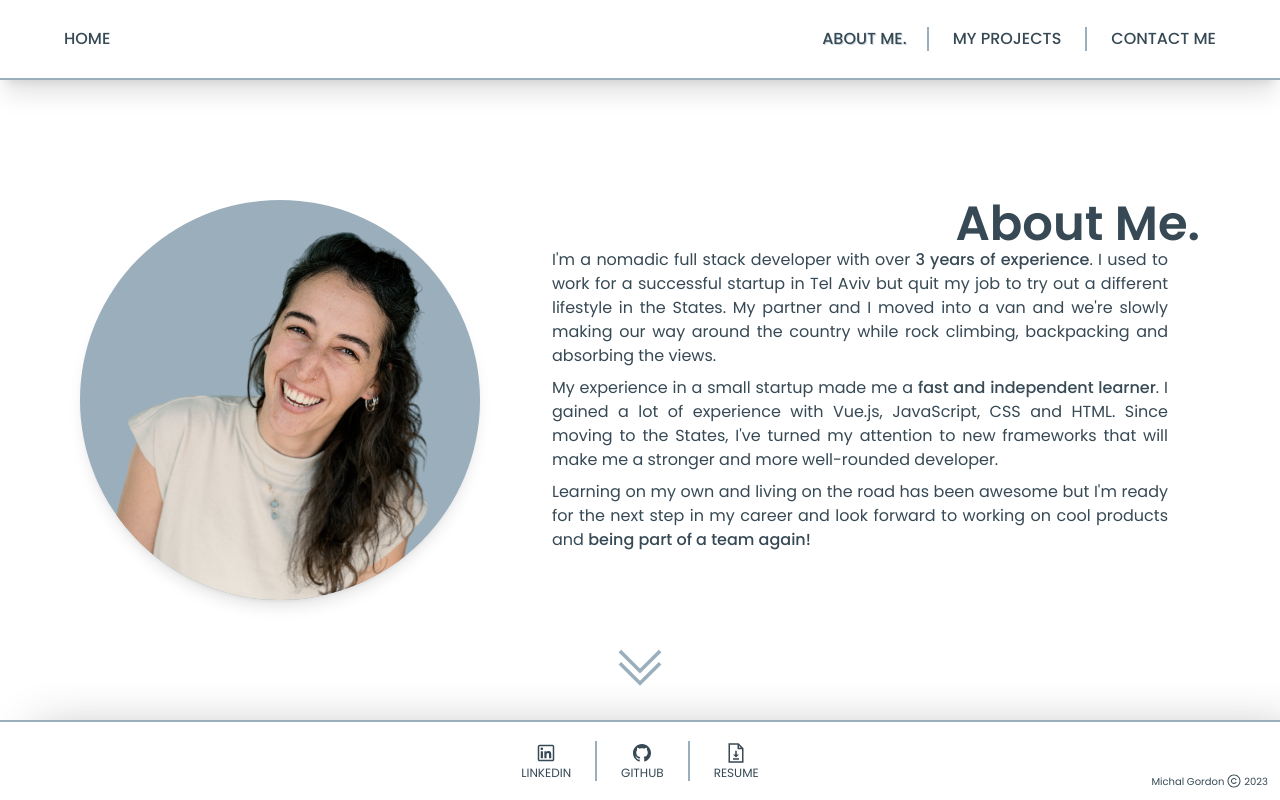
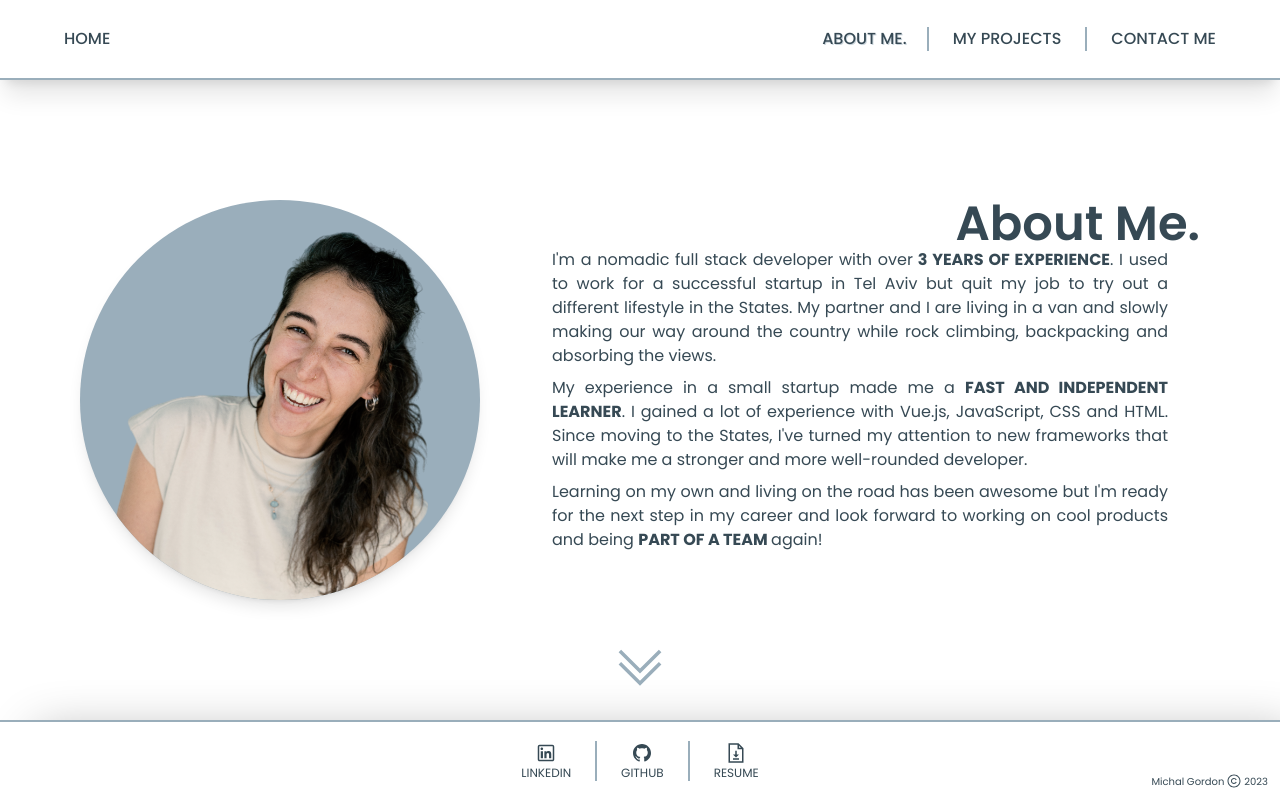
Before and after one commit to Michalgordon/mikeys-portfolio, a React (Vite) app: page /about in a window 1280 px wide. Built offline with nearby package versions, Linux system fonts and the light colour scheme.

Commit message:
updated copy

```diff
--- a/src/constants.js
+++ b/src/constants.js
@@ -1,19 +1,19 @@
 export const SKILLS = [
-    { title: "Vue", iconName: "vuejs", info: 'my comfort zone!' },
-    { title: "React", iconName: "react", info: "Cant wait to dive deeper!" },
-    { title: "HTML", iconName: "html5" ,info: 'A major building block' },
-    { title: "CSS", iconName: "css3-alt" , info: 'Love making things look beautiful'},
-    { title: "JavaScript", iconName: "js-square", info: "I mean...what can i say?" },
-    { title: "Node", iconName: "node-js" , info: "For backend & frontend services" },
+    { title: "Vue", iconName: "vuejs", info: "my comfort zone!" },
+    { title: "React", iconName: "react", info: "Can't wait to dive deeper!" },
+    { title: "HTML", iconName: "html5" ,info: "A major building block" },
+    { title: "CSS", iconName: "css3-alt" , info: "I love making things look beautiful"},
+    { title: "JavaScript", iconName: "js-square", info: "I mean... what can I say?" },
+    { title: "Node", iconName: "node-js" , info: "Backend and frontend services" },
     { title: "REST api", iconName: "cog-solid", info: "implemented and consumed" },
-    { title: "Python", iconName: "python", info: 'For backend, automation, and many school projects' },
+    { title: "Python", iconName: "python", info: "Backend, automation, and many school projects" },
     { title: "AWS", iconName: "aws", info: "DynamoDB, S3, EC2 and AWS Lambda" },
     { title: "Jest", iconName: "jest-js", info: "Investing in testing" },
-    { title: "GitHub", iconName: "github", info: "as a part of a team & individually" },
-    { title: "Figma", iconName: "figma", info: 'where UI components are born' },
-    { title: "Jira", iconName: "jira", info: 'As a part of an agile team that moves FAST' },
-    { title: "Tailwind", iconName: "tailwindcss", info: 'Lets go Utility classes!' },
-    { title: "Framer Motion", iconName: "framer-logo", info: "Check out my websites page transitions!" },
+    { title: "GitHub", iconName: "github", info: "as part of a team and for my own projects" },
+    { title: "Figma", iconName: "figma", info: "where UI components are born" },
+    { title: "Jira", iconName: "jira", info: "for an agile team that moves FAST" },
+    { title: "Tailwind", iconName: "tailwindcss", info: "Let's go Utility classes!" },
+    { title: "Framer Motion", iconName: "framer-logo", info: "Check out my website's page transitions!" },
     { title: "Make", iconName: "framer-logo", info: "Automated complex workflows" },
   ];
   export const SOFT_SKILLS =[
@@ -34,19 +34,11 @@ export const SKILLS = [
 
   ]
   export const EXPERIENCE_LIST = [
-    // {
-    //   timeLine: "2022 - now",
-    //   location: "USA",
-    //   company: "#vanlife",
-    //   title: "doing my own thing",
-    //   info: "working on my portfolio, learning react and looking for a job!",
-    //   imgSrc: "/vanlife-2.jpg",
-    //   iconName: "shuttle-van-solid",
-    // },
     {
       timeLine: "2023 - present",
       location: "Remote",
       company: "SafeHeart",
+      href: "https://www.safeheartil.com/en",
       title: "Volunteering",
       info: "A web designer for a cooperative initiative between “Atidim”, Google and Wix for the development of peripheral businesses in the Jerusalem area.",
       imgSrc: "",
@@ -56,6 +48,7 @@ export const SKILLS = [
       timeLine: "2020 - 2022",
       location: "Tel Aviv, Israel",
       company: "Spetz / Paradox",
+      href: "https://www.paradox.ai/",
       title: "Full Stack developer",
       info: "I started as employee number 7 at Spetz, a small start up in tel aviv. A year later, we were acquired by Paradox! ",
       imgSrc: "paradox.jpeg",
@@ -65,6 +58,7 @@ export const SKILLS = [
       timeLine: "2019 - 2020",
       location: "Jerusalem, Israel",
       company: "The Digital starter",
+      href: "https://www.linkedin.com/company/starter-digital-israel",
       title: "Volunteering",
       info: "A web designer for a cooperative initiative between “Atidim”, Google and Wix for the development of peripheral businesses in the Jerusalem area.",
       imgSrc: "",
@@ -74,6 +68,7 @@ export const SKILLS = [
       timeLine: "2017 - 2020",
       location: "Jerusalem, Israel",
       company: "Hebrew University",
+      href: "https://matar.cs.huji.ac.il/he/",
       title: "Internet and Society (B.A.)",
       info: "Alumni of the pioneering class of the honors program: ‘Internet and Society,’ which combined computer science with social sciences.",
       imgSrc: "",
@@ -91,6 +86,7 @@ export const SKILLS = [
       timeLine: "2004 - 2010",
       location: "Kibutz Ein Shemer, Israel",
       company: "Mevo'ot Iron",
+      href: "https://www.mevoot-eron.com/",
       title: "high school",
       info: "school was a blast! I majored in computer science and film, and was on the volleyball team",
       iconName: "book-solid",
--- a/src/pages/AboutMe.jsx
+++ b/src/pages/AboutMe.jsx
@@ -16,24 +16,26 @@ const AboutMe = () => {
     <Fragment>
       <p>
         I'm a nomadic full stack developer with over
-        <span className="font-medium"> 3 years of experience</span>. I used to
-        work for a successful startup in Tel Aviv but quit my job to try out a
-        different lifestyle in the States. My partner and I moved into a van and
-        we're slowly making our way around the country while rock climbing,
+        <span className="font-bold uppercase"> 3 years of experience</span>. I
+        used to work for a successful startup in Tel Aviv but quit my job to try
+        out a different lifestyle in the States. My partner and I are living in
+        a van and slowly making our way around the country while rock climbing,
         backpacking and absorbing the views.
       </p>
       <p>
         My experience in a small startup made me a{" "}
-        <span className="font-medium">fast and independent learner</span>. I
-        gained a lot of experience with Vue.js, JavaScript, CSS and HTML. Since
-        moving to the States, I've turned my attention to new frameworks that
-        will make me a stronger and more well-rounded developer.
+        <span className="font-bold uppercase">
+          fast and independent learner
+        </span>
+        . I gained a lot of experience with Vue.js, JavaScript, CSS and HTML.
+        Since moving to the States, I've turned my attention to new frameworks
+        that will make me a stronger and more well-rounded developer.
       </p>
       <p>
         Learning on my own and living on the road has been awesome but I'm ready
         for the next step in my career and look forward to working on cool
-        products and{" "}
-        <span className="font-medium">being part of a team again!</span>
+        products and being{" "}
+        <span className="font-bold uppercase"> part of a team </span> again!
       </p>
     </Fragment>
   );
```
